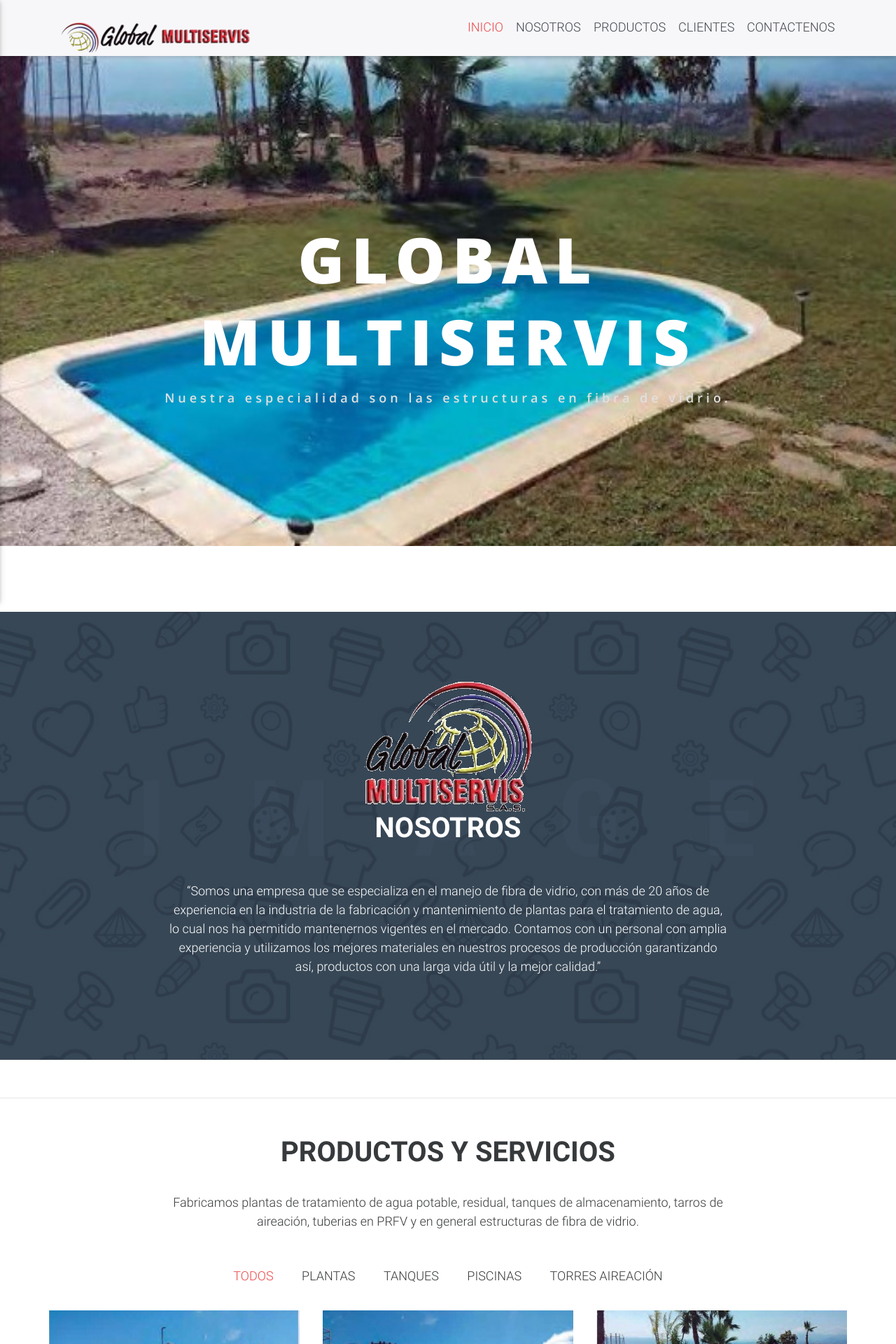
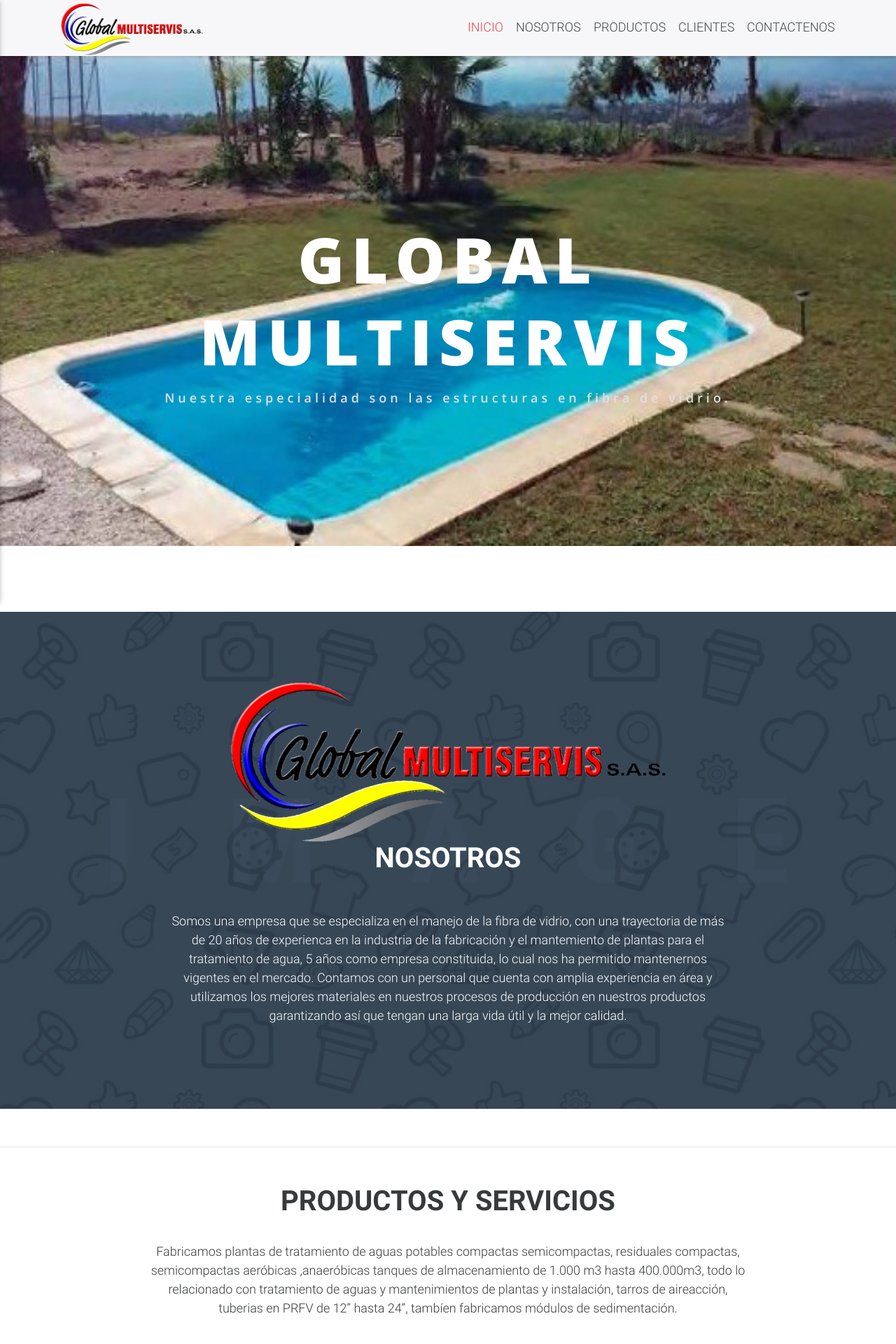
Before and after one commit to GlobalMultiservis/globalmultiservis.github.io, a PHP site: page / in a window 1280 px wide. Shown: the top 1920 px of the page at 70% size. Run offline with PHP 8.4, Linux system fonts and the light colour scheme; some libraries are stand-ins or nearby versions.

Commit message:
New logo and images, add some information

```diff
--- a/css/style.css
+++ b/css/style.css
@@ -651,3 +651,34 @@ div.panel.show {
 .main_coppyright .socail_coppyright a:hover i {
     color: #ec4848;
 }
+.no-margin{
+	margin-top: 0px;
+}
+#message {
+  height: 150px;
+}
+.iframe-container{
+    position: relative;
+    width: 100%;
+    padding-bottom: 56.25%; /* Ratio 16:9 ( 100%/16*9 = 56.25% ) */
+}
+.iframe-container > *{
+    display: block;
+    position: absolute;
+    top: 0;
+    right: 0;
+    bottom: 0;
+    left: 0;
+    margin: 0;
+    padding: 0;
+    height: 100%;
+    width: 100%;
+}
+#map {
+        width: 100%;
+        height: 400px;
+        background-color: grey;
+      }
+.links{
+	color: #cccccc;
+}
--- a/index.html
+++ b/index.html
@@ -51,7 +51,7 @@
                 <!--Content for large and medium screens-->
                 <div class="navbar-desktop">
                     <!--Navbar Brand-->
-                    <a class="navbar-brand" href="#home"><img src="img/logo.png" alt="" /></a>
+                    <a class="navbar-brand no-margin" href="#home"><img src="img/logo.png" alt="" /></a>
                     <!--Links-->
                     <ul class="nav navbar-nav pull-right hidden-md-down text-uppercase">
                         <li class="nav-item">
@@ -67,7 +67,7 @@
                             <a class="nav-link" href="#team">Clientes</a>
                         </li>
                         <li class="nav-item">
-                            <a class="nav-link" href="#team">Contactenos</a>
+                            <a class="nav-link" href="#works">Contactenos</a>
                         </li>
                     </ul>
 
@@ -90,7 +90,7 @@
                           <a class="nav-link" href="#team">Clientes</a>
                       </li>
                       <li class="nav-item">
-                          <a class="nav-link" href="#team">Contactenos</a>
+                          <a class="nav-link" href="#works">Contactenos</a>
                       </li>
                     </ul>
                 </div>
@@ -161,10 +161,12 @@
                             <div class="main_joinus_content center white-text wow fadeInUp">
                                 <img src="img/logoC.png" alt="" />
                                 <h2 class="text-uppercase m-b-3">Nosotros</h2>
-                                <p>“Somos una empresa que se especializa en el manejo de fibra de vidrio, con más de 20 años de experiencia en la industria de
-                                   la fabricación y mantenimiento de plantas para el tratamiento de agua, lo cual nos ha permitido mantenernos vigentes en el mercado.
-                                    Contamos con un personal con amplia experiencia y utilizamos los mejores materiales en nuestros procesos de producción garantizando
-                                    así, productos con una larga vida útil y la mejor calidad.”</p>
+                                <p>Somos una empresa que se especializa en el manejo de la fibra de vidrio, con una trayectoria de más
+								de 20 años de experienca en la industria de la fabricación y el mantemiento de plantas para el tratamiento
+								de agua,  5 años como empresa constituida, lo cual nos ha permitido mantenernos vigentes en el mercado.
+								Contamos con un personal que cuenta con amplia experiencia en área  y utilizamos los mejores materiales en
+								nuestros procesos de producción en nuestros productos garantizando así que tengan una larga vida útil y la
+								mejor calidad.</p>
 
                             </div>
                         </div>
@@ -180,8 +182,9 @@
                     <div class="main_portfolio_area m-y-3">
                         <div class="head_title center wow fadeInUp">
                             <h2>Productos y servicios</h2>
-                            <p>Fabricamos plantas de tratamiento de agua potable, residual, tanques de almacenamiento,
-                              tarros de aireación, tuberias en PRFV y en general estructuras de fibra de vidrio.</p>
+                            <p>Fabricamos plantas de tratamiento de aguas potables compactas semicompactas, residuales compactas, semicompactas aeróbicas
+							,anaeróbicas tanques de almacenamiento de 1.000 m3 hasta 400.000m3, todo lo relacionado con tratamiento de aguas y mantenimientos
+							de plantas y instalación, tarros de aireacción, tuberias en  PRFV de 12” hasta 24”, tambíen fabricamos módulos de sedimentación.</p>
                         </div>
 
                         <div class="main_portfolio_content center wow fadeInUp">
@@ -316,7 +319,8 @@
 
                             <div class="main_team_content center">
                                 <div class="row">
-                                    <div class="col-md-3">
+									<div class="col-md-1"></div>
+                                    <div class="col-md-4">
                                         <div class="single_team white-text m-t-2 wow zoomIn">
                                             <img src="img/depurar.jpg" alt="team" />
                                             <div class="single_team_overlay">
@@ -325,7 +329,8 @@
                                             </div>
                                         </div>
                                     </div>
-                                    <div class="col-md-3">
+									<div class="col-md-2"></div>
+                                    <div class="col-md-4">
                                         <div class="single_team white-text m-t-2 wow zoomIn">
                                             <img src="img/aguas.jpg" alt="team" />
                                             <div class="single_team_overlay">
@@ -334,7 +339,13 @@
                                             </div>
                                         </div>
                                     </div>
-                                    <div class="col-md-3">
+									<div class="col-md-1"></div>
+                                </div>
+                            </div>
+							<div class="main_team_content center">
+                                <div class="row">
+									<div class="col-md-1"></div>
+                                    <div class="col-md-4">
                                         <div class="single_team white-text m-t-2 wow zoomIn">
                                             <img src="img/valrex.jpg" alt="team" />
                                             <div class="single_team_overlay">
@@ -343,7 +354,8 @@
                                             </div>
                                         </div>
                                     </div>
-                                    <div class="col-md-3">
+									<div class="col-md-2"></div>
+                                    <div class="col-md-4">
                                         <div class="single_team white-text m-t-2 wow zoomIn">
                                             <img src="img/proton.jpg" alt="team" />
                                             <div class="single_team_overlay">
@@ -352,6 +364,7 @@
                                             </div>
                                         </div>
                                     </div>
+									<div class="col-md-1"></div>
                                 </div>
                             </div>
                         </div>
@@ -363,32 +376,89 @@
 
 
 
+		<section id="works" class="works">
+			<div class="container">
+                <div class="row">
+                    <div class="col-sm-12">
+                        <div class="main_team_area m-y-3">
+                            <div class="head_title center  wow fadeInUp">
+                                <h2>Contactenos</h2>
+                            </div>
+                        </div>
+						<div class="row">
+							<div class="col-sm-6">
+								<div class="iframe-container">
+									<div id="map"></div>
+								</div>
+							</div>
+							<div class="col-sm-6">
+								<form class="form-horizontal" method="post">
+									<fieldset>
+										<div class="form-group">
+											<span class="col-md-1 col-md-offset-2 text-center"><i class="fa fa-user bigicon"></i></span>
+											<div class="col-md-8">
+												<input id="fname" name="name" type="text" placeholder="Nombre" class="form-control">
+											</div>
+										</div>
+										<div class="form-group">
+											<span class="col-md-1 col-md-offset-2 text-center"><i class="fa fa-envelope-o bigicon"></i></span>
+											<div class="col-md-8">
+												<input id="email" name="email" type="text" placeholder="Correo" class="form-control">
+											</div>
+										</div>
+
+										<div class="form-group">
+											<span class="col-md-1 col-md-offset-2 text-center"><i class="fa fa-phone-square bigicon"></i></span>
+											<div class="col-md-8">
+												<input id="phone" name="phone" type="text" placeholder="Teléfono" class="form-control">
+											</div>
+										</div>
+
+										<div class="form-group">
+											<span class="col-md-1 col-md-offset-2 text-center"><i class="fa fa-pencil-square-o bigicon"></i></span>
+											<div class="col-md-8">
+												<textarea class="form-control" id="message" name="message"
+												placeholder="   Mensaje..." rows="7"></textarea>
+											</div>
+										</div>
+
+										<div class="form-group">
+											<div class="col-md-5"> </div>
+											<div class="col-md-2 text-center">
+												<button type="submit" class="btn btn-primary btn-md">Enviar</button>
+											</div>
+											<div class="col-md-5"> </div>
+										</div>
+									</fieldset>
+								</form>
+							</div>
+						</div>
+                    </div>
+                </div>
+            </div>
+            <hr />
+        </section><!-- End of Team section -->
 
 
 
 
-        <section id="footer" class="footer">
+        <section id="footer-contact" class="footer">
             <div class="container">
                 <div class="row">
                     <div class="main_footer_area white-text p-b-3">
-                        <div class="col-md-3">
+                        <div class="col-md-4">
                             <div class="single_f_widget p-t-3 wow fadeInUp">
-                                <img src="img/logo.png" alt="" />
+                                <img src="img/logowhite.png" alt="" />
                                 <div class="single_f_widget_text">
-                                    <p>Lo hacemos simple y seguro</p>
-                                    <div class="socail_f_widget">
-                                        <a href="#!" ><i class="fa fa-facebook"></i></a>
-                                        <a href="#!" ><i class="fa fa-google-plus"></i></a>
-                                        <a href="#!" ><i class="fa fa-twitter"></i></a>
-                                        <a href="#!" ><i class="fa fa-vimeo"></i></a>
-                                        <a href="#!" ><i class="fa fa-linkedin"></i></a>
-                                    </div>
+                                    <p>Somos una empresa que se especializa en el manejo de la fibra de vidrio, con una trayectoria de más
+								de 20 años de experienca en la industria de la fabricación y el mantemiento de plantas para el tratamiento
+								de agua.</p>
                                 </div>
                             </div>
                         </div>
                         <div class="col-md-3">
                             <div class="single_f_widget m-t-3 wow fadeInUp">
-                                <h4 class="text-lowercase">Contáctenos</h4>
+                                <h4>Contáctenos</h4>
                                 <div class="single_f_widget_text f_reatures">
                                     <ul>
                                         <li><i class="fa fa-check"></i>(+57) (1) 779 8804</li>
@@ -400,8 +470,35 @@
                                 </div>
                             </div>
                         </div>
-                        <div class="col-md-6">
 
+						<div class="col-md-2">
+                            <div class="single_f_widget m-t-3 wow fadeInUp">
+                                <h4>Enlaces</h4>
+                                <div class="single_f_widget_text f_reatures">
+									<ul>
+										<li><i class="fa fa-check"></i><a class="links" href="#home">INICIO</a></li>
+										<li><i class="fa fa-check"></i><a class="links" href="#about">NOSOTROS</a></li>
+										<li><i class="fa fa-check"></i><a class="links" href="#service">PRODUCTOS</a></li>
+										<li><i class="fa fa-check"></i><a class="links" href="#team">CLIENTES</a></li>
+
+									</ul>
+                                </div>
+                            </div>
+                        </div>
+                        <div class="col-md-3">
+                            <div class="single_f_widget p-t-3 wow fadeInUp">
+                                <h4>Siguenos</h4>
+								<hr />
+                                <div class="single_f_widget_text">
+                                    <div class="socail_f_widget">
+                                        <a href="#!" ><i class="fa fa-google-plus"></i></a>
+                                        <a href="#!" ><i class="fa fa-twitter"></i></a>
+										<a href="#!" ><i class="fa fa-facebook"></i></a>
+                                        <a href="#!" ><i class="fa fa-instagram"></i></a>
+                                    </div>
+                                </div>
+
+                            </div>
                         </div>
 
                     </div>
@@ -449,6 +546,12 @@
         <!-- MDB core JavaScript -->
         <script type="text/javascript" src="js/materialize.js"></script>
 
+        <script type="text/javascript" src="js/globalservice.js"></script>
+
+		<script async defer
+			src="https://maps.googleapis.com/maps/api/js?key=AIzaSyANVLyrbPJI8DahFCK-_NenbD973Zw5lvI&callback=initMap">
+		</script>
+
         <script>
             $(".button-collapse").sideNav();
         </script>
```
Also changed, not shown: js/globalservice.js (added, +11 -0 lines), img/favicon.ico, img/logo.png, img/logoC.png, img/logowhite.png (added).
